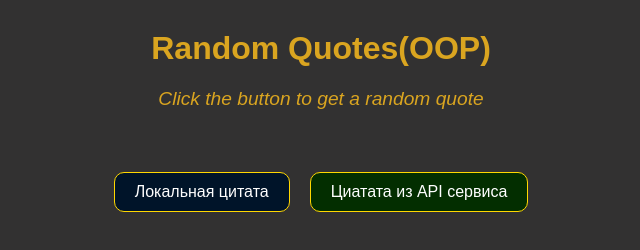
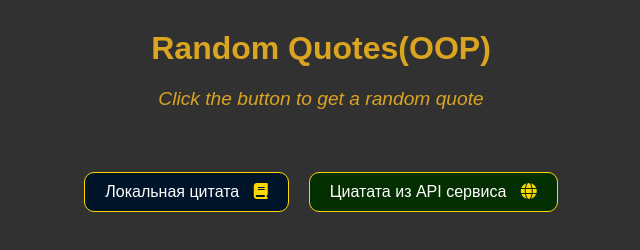
Before and after one commit to Constantius-Kos/random-quotes-oop-my, a plain HTML site: page index.html in a window 1280 px wide. Shown: the whole page, without its empty margins (319-959 px from the left). Drawn offline with Linux system fonts and the light colour scheme.

Commit message:
Добавлены иконки на кнопки

```diff
--- a/index.html
+++ b/index.html
@@ -23,10 +23,10 @@
         <p id="author" class="quote-author"></p>
         <div class="button-container">
           <button id="random-quote-btn" class="btn btn-primary">
-            Локальная цитата
+            Локальная цитата <i class="fas fa-book"></i>
           </button>
           <button id="random-quote-api-btn" class="btn btn-secondary">
-            Циатата из API сервиса
+            Циатата из API сервиса <i class="fas fa-globe"></i>
           </button>
         </div>
       </div>
--- a/styles.css
+++ b/styles.css
@@ -38,6 +38,13 @@ body {
 .btn-secondary:hover {
   background-color: #087b00;
 }
+
+button .fas {
+  margin-left: 10px; /* Отступ между иконкой и текстом */
+  color: gold; /* Цвет иконки (белый для кнопки с цветным фоном) */
+  font-size: 16px; /* Размер иконки */
+}
+
 .btn-delete {
   background-color: transparent;
   color: red;
```
